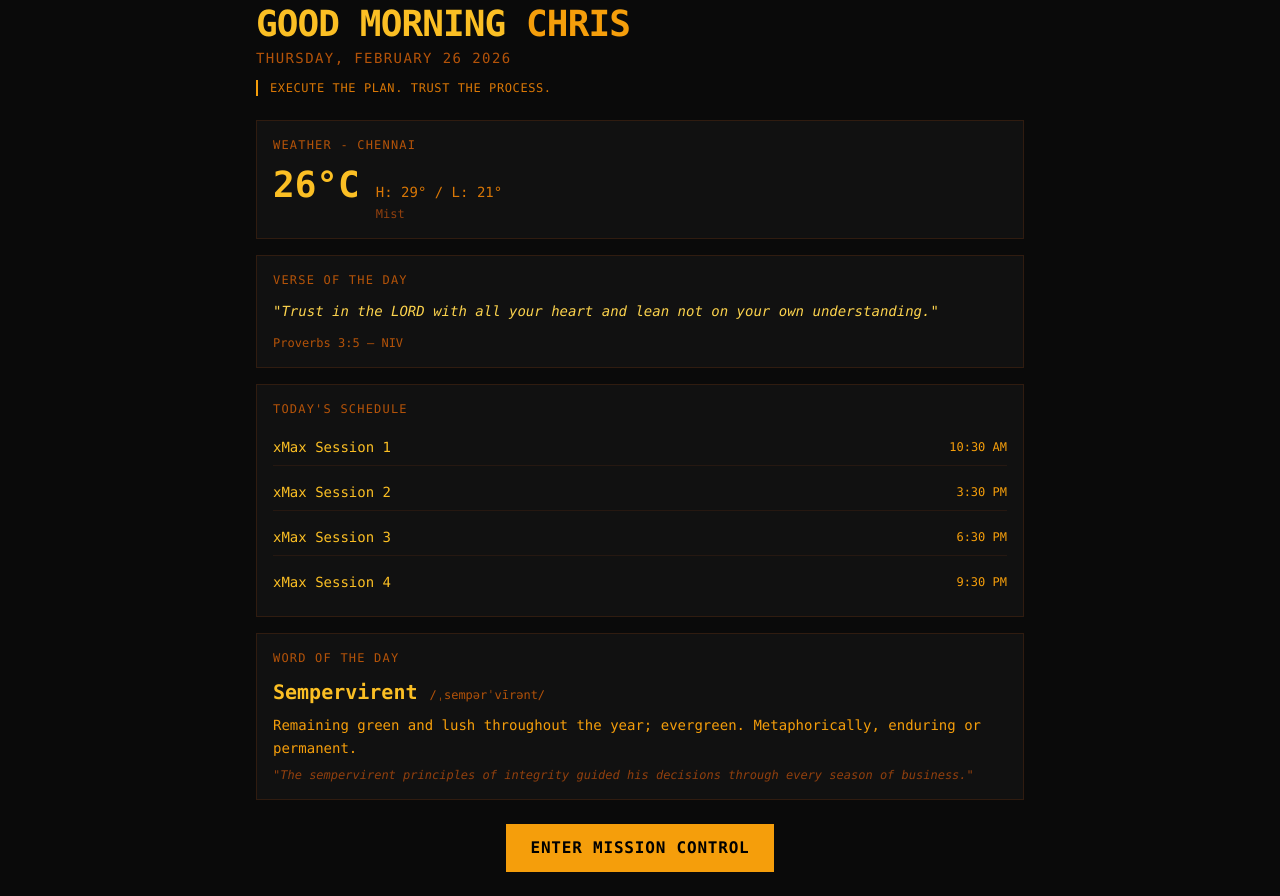
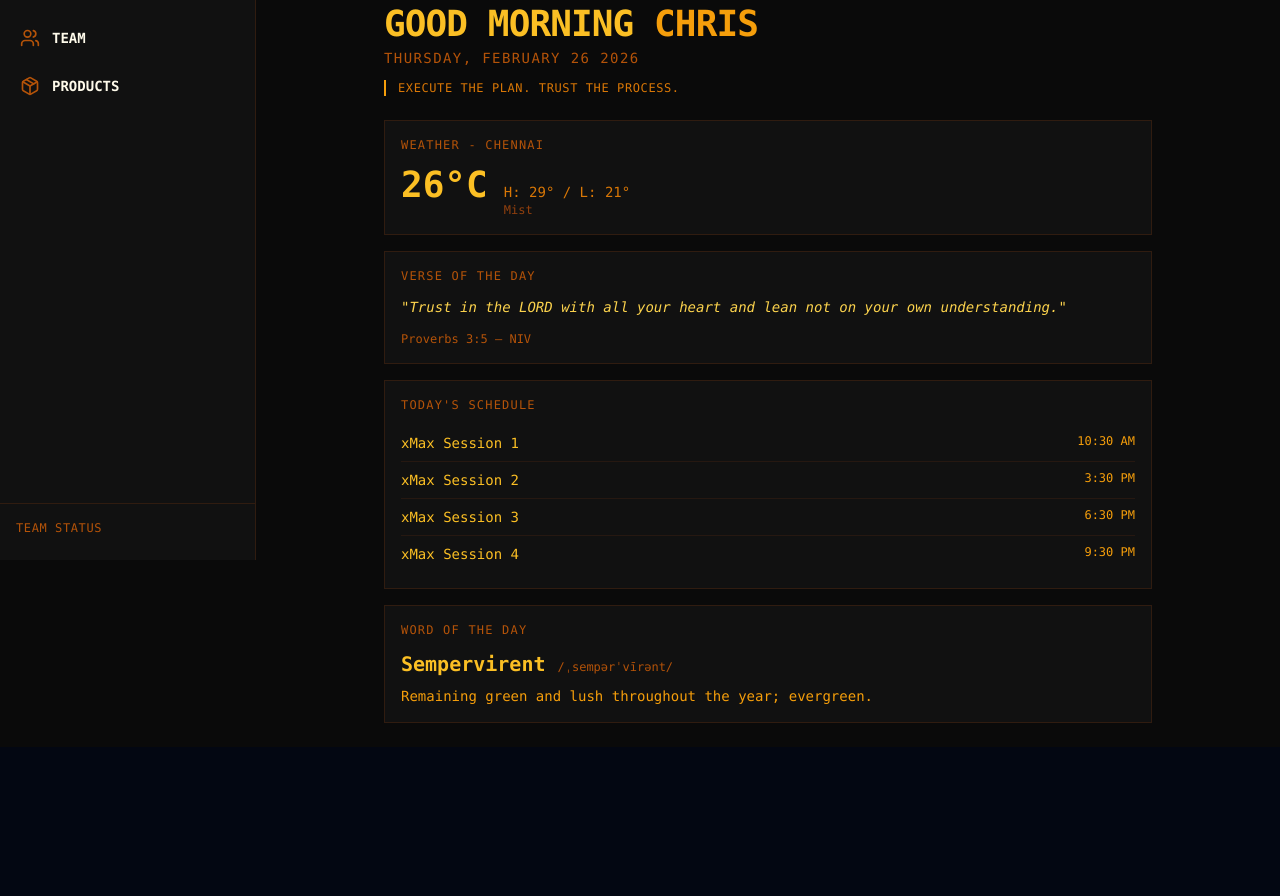
Before and after one commit to chrisonclawd-coder/project-manager, a Next.js app: page / in a window 1280 px wide. Shown: the part 240-1136 px from the top of the page. After the commit the page ends 987 px from the top, so only its background shows below. Built offline with nearby package versions, Linux system fonts and the light colour scheme.

Commit message:
Fix Issues #2-5: Side drawer, fixed padding, team direct, merged products

```diff
--- a/app/page.tsx
+++ b/app/page.tsx
@@ -33,7 +33,7 @@ interface TeamMember {
 
 const teamMembers: TeamMember[] = [
   { id: 'manager', name: 'Chrisly', role: 'Manager', status: 'idle', currentTask: '' },
-  { id: 'xmax', name: 'xMax', role: 'X Strategy Lead', status: 'idle', currentTask: '' },
+  { id: 'xmax', name: 'xMax', role: 'X Strategy Lead', status: 'working', currentTask: 'Running X Strategy - creating tweets' },
   { id: 'developer', name: 'Developer', role: 'Developer', status: 'idle', currentTask: '' },
   { id: 'qa', name: 'QA', role: 'QA', status: 'idle', currentTask: '' },
   { id: 'devops', name: 'DevOps', role: 'DevOps', status: 'idle', currentTask: '' },
@@ -45,6 +45,8 @@ const defaultTasks: Task[] = [
   { id: 2, title: 'Build Mission Control Dashboard', status: 'done', priority: 'high' },
   { id: 3, title: 'Setup X Strategy automation', status: 'done', priority: 'high' },
   { id: 4, title: 'Deploy to Vercel', status: 'done', priority: 'high' },
+  { id: 5, title: 'Mdify - Chrome Extension', status: 'done', priority: 'high' },
+  { id: 6, title: 'Guardskills - NPM Package', status: 'done', priority: 'high' },
 ]
 
 const defaultBookmarks: BookmarkItem[] = [
@@ -74,7 +76,7 @@ function MissionControlContent() {
   const [bookmarks] = useState<BookmarkItem[]>(defaultBookmarks)
   const [trendingTopics] = useState(defaultTopics)
   const [teamData, setTeamData] = useState(teamMembers)
-  const [teamDrawerOpen, setTeamDrawerOpen] = useState(false)
+  const [sidebarOpen, setSidebarOpen] = useState(false)
 
   // Home page data
   const verseOfTheDay = {
@@ -88,8 +90,8 @@ function MissionControlContent() {
   const wordOfTheDay = {
     word: 'Sempervirent',
     pronunciation: '/ˌsempərˈvīrənt/',
-    definition: 'Remaining green and lush throughout the year; evergreen. Metaphorically, enduring or permanent.',
-    example: 'The sempervirent principles of integrity guided his decisions through every season of business.'
+    definition: 'Remaining green and lush throughout the year; evergreen.',
+    example: 'The sempervirent principles guided his decisions.'
   }
 
   const calendarEvents = [
@@ -111,7 +113,6 @@ function MissionControlContent() {
   function getGreeting() {
     const now = new Date()
     const hours = now.getHours()
-
     if (hours >= 5 && hours < 12) return { greeting: 'GOOD MORNING', motivational: motivationalLines.morning }
     if (hours >= 12 && hours < 17) return { greeting: 'GOOD AFTERNOON', motivational: motivationalLines.afternoon }
     return { greeting: 'GOOD EVENING', motivational: motivationalLines.evening }
@@ -165,32 +166,57 @@ function MissionControlContent() {
 
   return (
     <div className="min-h-screen bg-[#0a0a0a] text-amber-50 font-mono">
-      <nav className="fixed top-0 left-0 right-0 h-14 bg-[#111] border-b border-amber-900/30 z-50 flex items-center justify-between px-4">
-        <div className="flex items-center gap-2">
-          <button onClick={() => setTeamDrawerOpen(true)} className="p-1 hover:bg-amber-900/20 rounded">
-            <Menu className="w-5 h-5 text-amber-500" />
-          </button>
-          <Zap className="w-5 h-5 text-amber-500" />
-          <span className="text-amber-500 font-bold tracking-wider">MISSION CONTROL</span>
+      {/* Sidebar - Left */}
+      <aside className={`fixed top-0 left-0 w-64 h-full bg-[#111] border-r border-amber-900/30 z-50 transform transition-transform duration-200 ${sidebarOpen ? 'translate-x-0' : '-translate-x-full'} lg:translate-x-0`}>
+        <div className="h-14 flex items-center px-4 border-b border-amber-900/30">
+          <Zap className="w-6 h-6 text-amber-500" />
+          <span className="text-amber-500 font-bold tracking-wider ml-2">MISSION</span>
         </div>
-        <div className="flex items-center gap-1">
+
+        <div className="p-2 space-y-1">
           {menuItems.map(item => (
             <button
               key={item.id}
-              onClick={() => setActiveTab(item.id)}
-              className={`px-3 py-2 text-xs tracking-wider transition-colors hidden md:block ${
+              onClick={() => { setActiveTab(item.id); setSidebarOpen(false); }}
+              className={`w-full p-3 flex items-center gap-3 transition-colors ${
                 activeTab === item.id
-                  ? 'bg-amber-500/10 text-amber-500 border-b-2 border-amber-500'
-                  : 'text-amber-700 hover:text-amber-400'
+                  ? 'bg-amber-500/10 border-l-2 border-amber-500'
+                  : 'hover:bg-amber-900/20'
               }`}
             >
-              {item.label}
+              <item.icon className={`w-5 h-5 ${activeTab === item.id ? 'text-amber-500' : 'text-amber-700'}`} />
+              <span className={`text-sm font-bold ${activeTab === item.id ? 'text-amber-400' : 'text-amber-50'}`}>{item.label}</span>
             </button>
           ))}
         </div>
-      </nav>
 
-      <main className="pt-16 p-4 md:p-6">
+        <div className="absolute bottom-0 w-full p-4 border-t border-amber-900/30">
+          <p className="text-amber-700 text-xs tracking-wider mb-2">TEAM STATUS</p>
+          <div className="space-y-2">
+            {teamData.filter(m => m.status === 'working').map(member => (
+              <div key={member.id} className="bg-amber-900/20 p-2 rounded">
+                <div className="flex items-center gap-2">
+                  <div className="w-2 h-2 bg-green-500 animate-pulse rounded-full" />
+                  <span className="text-amber-400 text-xs">{member.name}</span>
+                </div>
+                <p className="text-amber-600 text-xs ml-4 truncate">{member.currentTask}</p>
+              </div>
+            ))}
+          </div>
+        </div>
+      </aside>
+
+      {/* Mobile menu button */}
+      <button onClick={() => setSidebarOpen(!sidebarOpen)} className="lg:hidden fixed top-4 left-4 z-50 p-2 bg-[#111] rounded border border-amber-900/30">
+        {sidebarOpen ? <X className="w-5 h-5 text-amber-500" /> : <Menu className="w-5 h-5 text-amber-500" />}
+      </button>
+
+      {/* Overlay for mobile */}
+      {sidebarOpen && <div className="lg:hidden fixed inset-0 bg-black/50 z-40" onClick={() => setSidebarOpen(false)} />}
+
+      {/* Main Content */}
+      <main className="lg:ml-64 min-h-screen p-4 md:p-6 pt-16 lg:pt-6">
+        {/* Stats */}
         <div className="grid grid-cols-4 gap-2 mb-6">
           <div className="bg-[#111] border border-amber-900/30 p-3">
             <p className="text-amber-600 text-xs tracking-wider mb-1">TOTAL</p>
@@ -210,6 +236,7 @@ function MissionControlContent() {
           </div>
         </div>
 
+        {/* Search */}
         <div className="relative mb-6">
           <Search className="absolute left-3 top-1/2 -translate-y-1/2 w-4 h-4 text-amber-700" />
           <input
@@ -221,6 +248,7 @@ function MissionControlContent() {
           />
         </div>
 
+        {/* Filters */}
         <div className="flex gap-1 mb-6">
           {(['all', 'in-progress', 'todo', 'done'] as const).map(status => (
             <button
@@ -238,103 +266,68 @@ function MissionControlContent() {
         </div>
 
         <AnimatePresence mode="wait">
+          {/* HOME */}
           {activeTab === 'home' && (
             <motion.div key="home" initial={{ opacity: 0 }} animate={{ opacity: 1 }} exit={{ opacity: 0 }} className="max-w-3xl mx-auto">
-              {/* Greeting */}
-              <motion.div initial={{ opacity: 0, y: 20 }} animate={{ opacity: 1, y: 0 }} className="mb-6">
-                <h1 className="text-3xl md:text-4xl font-bold text-amber-400 tracking-tight">
-                  {getGreeting().greeting} <span className="text-amber-500">CHRIS</span>
-                </h1>
+              <div className="mb-6">
+                <h1 className="text-3xl md:text-4xl font-bold text-amber-400 tracking-tight">{getGreeting().greeting} <span className="text-amber-500">CHRIS</span></h1>
                 <p className="text-amber-700 text-sm tracking-widest mt-1">{formatDate(new Date())}</p>
-                <p className="text-amber-600 text-xs mt-3 border-l-2 border-amber-500 pl-3 tracking-wider">
-                  {getGreeting().motivational}
-                </p>
-              </motion.div>
+                <p className="text-amber-600 text-xs mt-3 border-l-2 border-amber-500 pl-3 tracking-wider">{getGreeting().motivational}</p>
+              </div>
 
-              {/* Weather */}
-              <motion.div initial={{ opacity: 0, y: 20 }} animate={{ opacity: 1, y: 0 }} transition={{ delay: 0.1 }} className="bg-[#111] border border-amber-900/30 p-4 mb-4">
+              <div className="bg-[#111] border border-amber-900/30 p-4 mb-4">
                 <h2 className="text-xs text-amber-700 tracking-widest mb-3">WEATHER - CHENNAI</h2>
                 <div className="flex items-baseline gap-4">
                   <span className="text-4xl font-bold text-amber-400">{weather.temp}°C</span>
-                  <div className="space-y-1">
-                    <p className="text-amber-600 text-sm">H: {weather.high}° / L: {weather.low}°</p>
-                    <p className="text-amber-800 text-xs">{weather.condition}</p>
+                  <div><p className="text-amber-600 text-sm">H: {weather.high}° / L: {weather.low}°</p><p className="text-amber-800 text-xs">{weather.condition}</p></div>
                 </div>
               </div>
-              </motion.div>
 
-              {/* Verse */}
-              <motion.div initial={{ opacity: 0, y: 20 }} animate={{ opacity: 1, y: 0 }} transition={{ delay: 0.2 }} className="bg-[#111] border border-amber-900/30 p-4 mb-4">
+              <div className="bg-[#111] border border-amber-900/30 p-4 mb-4">
                 <h2 className="text-xs text-amber-700 tracking-widest mb-3">VERSE OF THE DAY</h2>
-                <blockquote className="text-amber-300 text-sm leading-relaxed italic">
-                  "{verseOfTheDay.text}"
-                </blockquote>
-                <p className="text-amber-700 text-xs mt-3">
-                  {verseOfTheDay.book} {verseOfTheDay.chapter}:{verseOfTheDay.verse} — {verseOfTheDay.translation}
-                </p>
-              </motion.div>
+                <p className="text-amber-300 text-sm leading-relaxed italic">"{verseOfTheDay.text}"</p>
+                <p className="text-amber-700 text-xs mt-3">{verseOfTheDay.book} {verseOfTheDay.chapter}:{verseOfTheDay.verse} — {verseOfTheDay.translation}</p>
+              </div>
 
-              {/* Calendar */}
-              <motion.div initial={{ opacity: 0, y: 20 }} animate={{ opacity: 1, y: 0 }} transition={{ delay: 0.3 }} className="bg-[#111] border border-amber-900/30 p-4 mb-4">
+              <div className="bg-[#111] border border-amber-900/30 p-4 mb-4">
                 <h2 className="text-xs text-amber-700 tracking-widest mb-3">TODAY'S SCHEDULE</h2>
-                <div className="space-y-2">
-                  {calendarEvents.map(event => (
-                    <div key={event.id} className="flex items-center justify-between py-2 border-b border-amber-900/20 last:border-0">
-                      <span className="text-amber-400 text-sm">{event.title}</span>
-                      <span className="text-amber-500 text-xs font-mono">{event.time}</span>
+                {calendarEvents.map(e => (
+                  <div key={e.id} className="flex justify-between py-2 border-b border-amber-900/20 last:border-0">
+                    <span className="text-amber-400 text-sm">{e.title}</span>
+                    <span className="text-amber-500 text-xs font-mono">{e.time}</span>
                   </div>
                 ))}
               </div>
-              </motion.div>
 
-              {/* Word */}
-              <motion.div initial={{ opacity: 0, y: 20 }} animate={{ opacity: 1, y: 0 }} transition={{ delay: 0.4 }} className="bg-[#111] border border-amber-900/30 p-4">
+              <div className="bg-[#111] border border-amber-900/30 p-4">
                 <h2 className="text-xs text-amber-700 tracking-widest mb-3">WORD OF THE DAY</h2>
-                <div className="space-y-2">
-                  <div className="flex items-baseline gap-3">
-                    <span className="text-xl text-amber-400 font-bold">{wordOfTheDay.word}</span>
-                    <span className="text-amber-700 text-xs font-mono">{wordOfTheDay.pronunciation}</span>
+                <div className="flex items-baseline gap-3"><span className="text-xl text-amber-400 font-bold">{wordOfTheDay.word}</span><span className="text-amber-700 text-xs font-mono">{wordOfTheDay.pronunciation}</span></div>
+                <p className="text-amber-500 text-sm mt-2">{wordOfTheDay.definition}</p>
               </div>
-                  <p className="text-amber-500 text-sm leading-relaxed">{wordOfTheDay.definition}</p>
-                  <p className="text-amber-800 text-xs italic mt-2">"{wordOfTheDay.example}"</p>
-                </div>
-              </motion.div>
-
-              {/* Enter Button */}
-              <motion.div initial={{ opacity: 0, y: 20 }} animate={{ opacity: 1, y: 0 }} transition={{ delay: 0.5 }} className="text-center mt-6">
-                <button
-                  onClick={() => setActiveTab('projects')}
-                  className="inline-flex items-center gap-2 px-6 py-3 bg-amber-500 text-black font-bold tracking-wider hover:bg-amber-400 transition-colors"
-                >
-                  ENTER MISSION CONTROL
-                </button>
-              </motion.div>
             </motion.div>
           )}
 
+          {/* PROJECTS */}
           {activeTab === 'projects' && (
             <motion.div key="projects" initial={{ opacity: 0 }} animate={{ opacity: 1 }} exit={{ opacity: 0 }} className="space-y-2">
               {filteredTasks.map(task => (
-                <div key={task.id} className={`bg-[#111] border p-4 flex items-center justify-between ${
-                  task.status === 'done' ? 'border-green-900/30 opacity-60' : task.status === 'in-progress' ? 'border-blue-900/30' : 'border-amber-900/30'
-                }`}>
+                <div key={task.id} className={`bg-[#111] border p-4 flex items-center justify-between ${task.status === 'done' ? 'border-green-900/30 opacity-60' : task.status === 'in-progress' ? 'border-blue-900/30' : 'border-amber-900/30'}`}>
                   <div className="flex items-center gap-3">
                     {task.status === 'done' ? <CheckCircle className="w-5 h-5 text-green-500" /> : task.status === 'in-progress' ? <Clock className="w-5 h-5 text-blue-500" /> : <Circle className="w-5 h-5 text-amber-700" />}
                     <span className={task.status === 'done' ? 'line-through text-amber-800' : ''}>{task.title}</span>
                   </div>
-                  <span className={`text-xs px-2 py-1 ${
-                    task.priority === 'high' ? 'bg-red-900/30 text-red-500' : task.priority === 'medium' ? 'bg-amber-900/30 text-amber-500' : 'bg-amber-900/10 text-amber-700'
-                  }`}>{task.priority.toUpperCase()}</span>
+                  <span className={`text-xs px-2 py-1 ${task.priority === 'high' ? 'bg-red-900/30 text-red-500' : task.priority === 'medium' ? 'bg-amber-900/30 text-amber-500' : 'bg-amber-900/10 text-amber-700'}`}>{task.priority.toUpperCase()}</span>
                 </div>
               ))}
             </motion.div>
           )}
 
+          {/* XMAX WORK */}
           {activeTab === 'xmax-work' && (
             <motion.div key="xmax-work" initial={{ opacity: 0 }} animate={{ opacity: 1 }} exit={{ opacity: 0 }} className="space-y-4">
               <div className="grid grid-cols-2 md:grid-cols-3 gap-2">
                 {trendingTopics.map(topic => (
-                  <button key={topic.id} onClick={() => setSelectedTopic(selectedTopic === topic.id ? null : topic.id)} className={`bg-[#111] border p-3 text-left transition-colors ${selectedTopic === topic.id ? 'border-amber-500' : 'border-amber-900/30 hover:border-amber-700'}`}>
+                  <button key={topic.id} onClick={() => setSelectedTopic(selectedTopic === topic.id ? null : topic.id)} className={`bg-[#111] border p-3 text-left ${selectedTopic === topic.id ? 'border-amber-500' : 'border-amber-900/30 hover:border-amber-700'}`}>
                     <p className="text-amber-400 text-sm font-bold">{topic.title}</p>
                     <p className="text-amber-800 text-xs mt-1">{topic.tweets.length} READY</p>
                   </button>
@@ -351,29 +344,47 @@ function MissionControlContent() {
             </motion.div>
           )}
 
+          {/* BOOKMARKS */}
           {activeTab === 'bookmarks' && (
             <motion.div key="bookmarks" initial={{ opacity: 0 }} animate={{ opacity: 1 }} exit={{ opacity: 0 }} className="space-y-2">
-              {bookmarks.map(bookmark => (
-                <a key={bookmark.id} href={bookmark.url} target="_blank" rel="noopener noreferrer" className="bg-[#111] border border-amber-900/30 p-4 flex items-center justify-between hover:border-amber-500 transition-colors">
-                  <div><p className="text-amber-400">{bookmark.title}</p><p className="text-amber-800 text-xs">{bookmark.url}</p></div>
+              {bookmarks.map(b => (
+                <a key={b.id} href={b.url} target="_blank" rel="noopener noreferrer" className="bg-[#111] border border-amber-900/30 p-4 flex items-center justify-between hover:border-amber-500 transition-colors">
+                  <div><p className="text-amber-400">{b.title}</p><p className="text-amber-800 text-xs">{b.url}</p></div>
                   <Bookmark className="w-5 h-5 text-amber-700" />
                 </a>
               ))}
             </motion.div>
           )}
 
+          {/* TEAM */}
           {activeTab === 'software-team' && (
-            <motion.div key="team" initial={{ opacity: 0 }} animate={{ opacity: 1 }} exit={{ opacity: 0 }}>
-              <button
-                onClick={() => setTeamDrawerOpen(true)}
-                className="w-full bg-[#111] border border-amber-500/30 p-6 text-left hover:border-amber-500 transition-colors"
-              >
-                <p className="text-amber-400 font-bold text-lg">MY TEAM</p>
-                <p className="text-amber-700 text-sm">Tap to view team status</p>
-              </button>
+            <motion.div key="team" initial={{ opacity: 0 }} animate={{ opacity: 1 }} exit={{ opacity: 0 }} className="space-y-2">
+              <p className="text-amber-700 text-xs tracking-wider mb-2">TEAM STATUS</p>
+              {teamData.map(member => (
+                <div key={member.id} className="bg-[#111] border border-amber-900/30 p-3 flex items-center justify-between">
+                  <div className="flex items-center gap-3">
+                    <div className={`w-2 h-2 ${member.status === 'working' ? 'bg-green-500 animate-pulse' : member.status === 'blocked' ? 'bg-red-500' : 'bg-amber-800'}`} />
+                    <div>
+                      <p className="text-amber-400 font-bold text-sm">{member.name}</p>
+                      <p className="text-amber-700 text-xs">{member.role}</p>
+                    </div>
+                  </div>
+                  <div className="text-right">
+                    {member.status === 'idle' || !member.currentTask ? (
+                      <span className="text-amber-600 text-xs">Idle</span>
+                    ) : (
+                      <div>
+                        <p className="text-amber-400 text-xs">{member.currentTask}</p>
+                        <p className="text-amber-600 text-xs capitalize">{member.status}</p>
+                      </div>
+                    )}
+                  </div>
+                </div>
+              ))}
             </motion.div>
           )}
 
+          {/* PRODUCTS */}
           {activeTab === 'products' && (
             <motion.div key="products" initial={{ opacity: 0 }} animate={{ opacity: 1 }} exit={{ opacity: 0 }} className="space-y-4">
               <div className="bg-[#111] border border-amber-900/30 p-6">
@@ -397,54 +408,6 @@ function MissionControlContent() {
         </AnimatePresence>
       </main>
 
-      {/* Navigation Drawer */}
-      {teamDrawerOpen && (
-        <div className="fixed inset-0 z-50 flex">
-          <div className="flex-1 bg-black/50" onClick={() => setTeamDrawerOpen(false)} />
-          <div className="w-full max-w-sm bg-[#0a0a0a] border-l border-amber-900/30 p-4 overflow-y-auto">
-            <div className="flex items-center justify-between mb-6">
-              <p className="text-amber-400 font-bold tracking-wider">MENU</p>
-              <button onClick={() => setTeamDrawerOpen(false)}><X className="w-5 h-5 text-amber-700" /></button>
-            </div>
-            <div className="space-y-2">
-              {menuItems.map(item => (
-                <button
-                  key={item.id}
-                  onClick={() => { setActiveTab(item.id); setTeamDrawerOpen(false); }}
-                  className={`w-full p-3 flex items-center gap-3 transition-colors ${
-                    activeTab === item.id
-                      ? 'bg-amber-500/10 border border-amber-500'
-                      : 'bg-[#111] border border-amber-900/30 hover:border-amber-700'
-                  }`}
-                >
-                  <item.icon className={`w-5 h-5 ${activeTab === item.id ? 'text-amber-500' : 'text-amber-700'}`} />
-                  <span className={`text-sm font-bold ${activeTab === item.id ? 'text-amber-400' : 'text-amber-50'}`}>{item.label}</span>
-                </button>
-              ))}
-            </div>
-
-            {/* Team Status Section */}
-            <div className="mt-6 pt-4 border-t border-amber-900/30">
-              <p className="text-amber-700 text-xs tracking-wider mb-3">TEAM STATUS</p>
-              <div className="space-y-2">
-                {teamData.filter(m => m.status === 'working').map(member => (
-                  <div key={member.id} className="bg-[#111] border border-green-900/30 p-2">
-                    <div className="flex items-center gap-2">
-                      <div className="w-2 h-2 bg-green-500 animate-pulse" />
-                      <span className="text-amber-400 text-xs">{member.name}</span>
-                    </div>
-                    <p className="text-amber-600 text-xs ml-4">{member.currentTask}</p>
-                  </div>
-                ))}
-                {teamData.filter(m => m.status !== 'working').length > 0 && (
-                  <p className="text-amber-800 text-xs">{teamData.filter(m => m.status !== 'working').length} idle</p>
-                )}
-              </div>
-            </div>
-          </div>
-        </div>
-      )}
-
       <div className="fixed inset-0 pointer-events-none z-0 opacity-5" style={{ backgroundImage: 'linear-gradient(amber 1px, transparent 1px), linear-gradient(90deg, amber 1px, transparent 1px)', backgroundSize: '40px 40px' }} />
     </div>
   )
```
Lines whose indentation alone changed are shown as unchanged.
